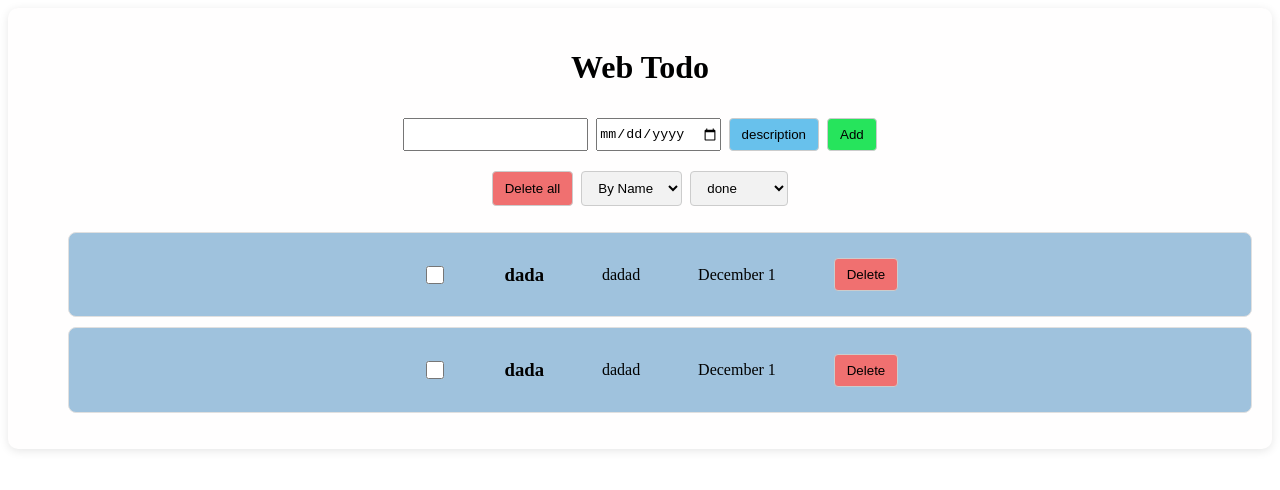
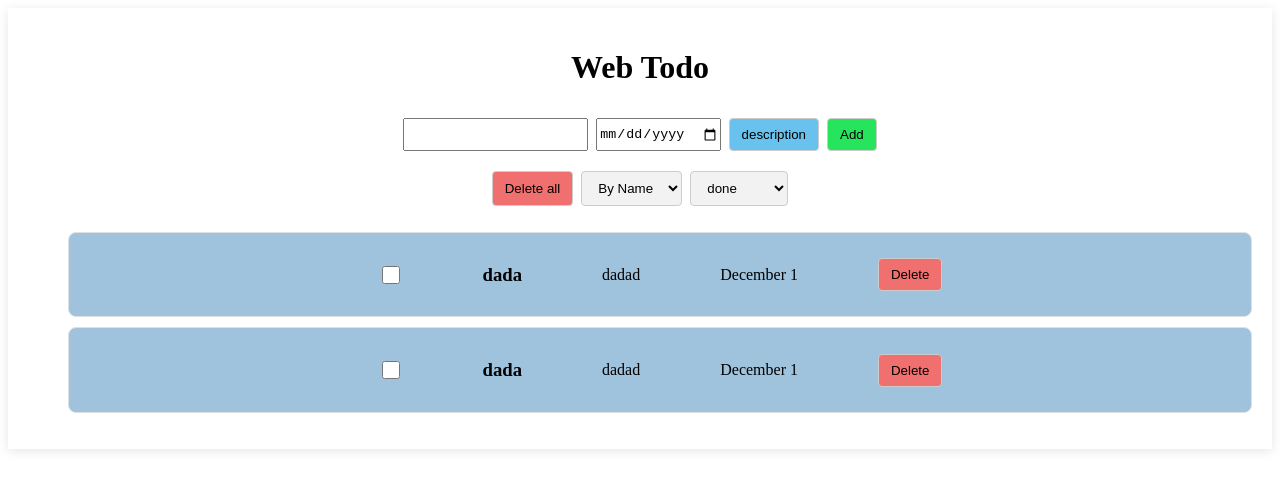
Before and after one commit to igortrajic/react-todo-igortrajic, a React app: page / in a window 1280 px wide. Shown: the top 490 px of the page. Built offline with nearby package versions, Linux system fonts and the light colour scheme; the HTML template or start-up script is replaced by a standard one.

Commit message:
fix: gemini suggestions

```diff
--- a/src/App.css
+++ b/src/App.css
@@ -1,9 +1,6 @@
 .site-body {
   padding: 20px;
-  background: rgb(255, 254, 254);
-  border-radius: 10px;
   box-shadow: 0 2px 10px rgba(0, 0, 0, 0.1);
-  justify-content: center;
   text-align: center;
 }
 
@@ -50,7 +47,7 @@
   border-radius: 8px;
   border: 1px solid #e0e0e0;
   margin-bottom: 10px;
-  gap: 5%;
+  gap: 5rem;
 }
 
 .checkbox {
--- a/src/components/TodoList.tsx
+++ b/src/components/TodoList.tsx
@@ -2,7 +2,7 @@ import TodoItem from '../components/TodoItem';
 
 export default function TodoList() {
   return (
-    <ul className="ListOfTodos">
+    <ul>
       <TodoItem></TodoItem>
       <TodoItem></TodoItem>
     </ul>
```
